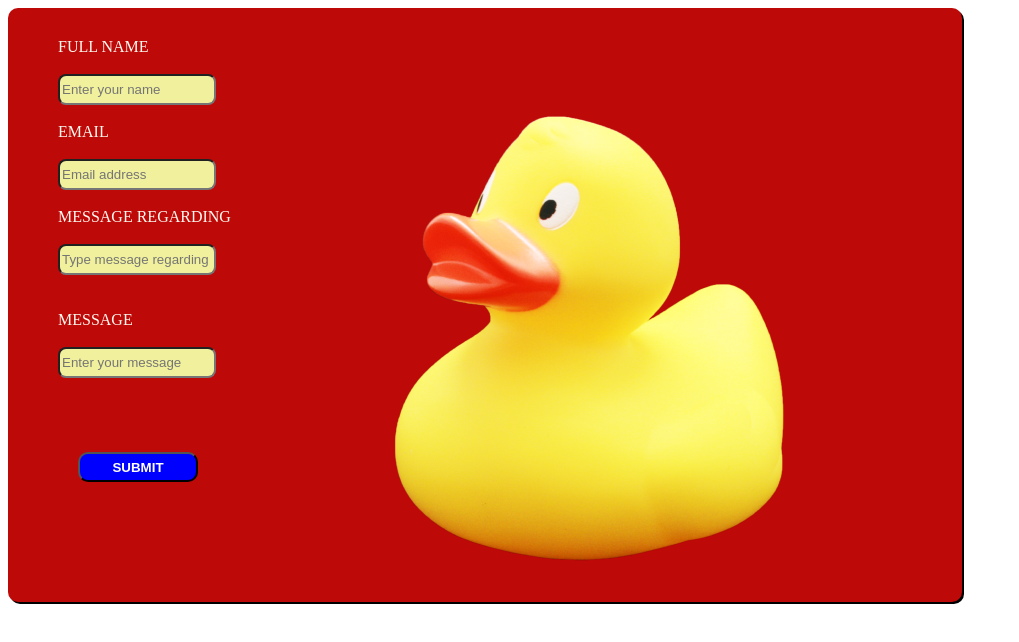
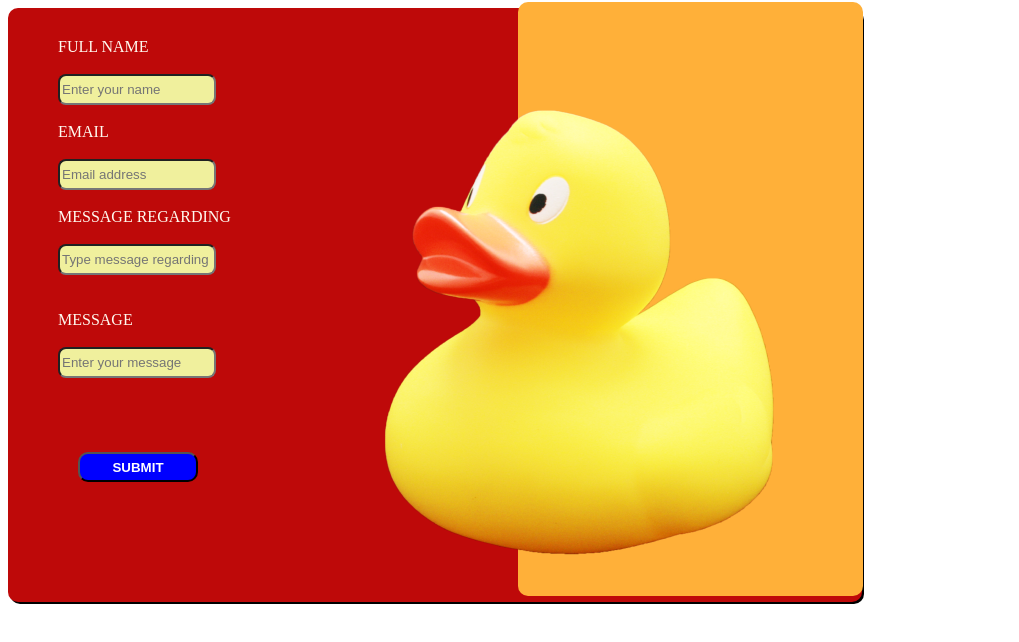
Before and after one commit to nikita150187/form_duck_7asgn, a plain HTML site: page form.html in a window 1280 px wide. Shown: the top 642 px of the page, without its empty margins (0-1019 px from the left). Drawn offline with Linux system fonts and the light colour scheme.

Commit message:
added rectangle in code

```diff
--- a/form.css
+++ b/form.css
@@ -1,5 +1,5 @@
 .card_container {
-    width: 954px;
+    width: 854px;
     height: 594px;
     background-color: #BE0909;
     box-shadow:2px 2px  black;
@@ -35,11 +35,20 @@
     height: 30px;
     border-radius: 10px;
 }
+#rectangle{
+    width:200px;
+    height:100px;
+    background:blue;
+    width: 345px;
+    height: 594px;
+    position: relative;
+    left: 510px;
+    top: -430px;
+    border-radius: 10px;
+    background-color: #FFB039;
+}
 
 .duck-img {
     position: relative;
-    left: 250px;
-    top: -400px;
-
-
-}
+    left: 240px;
+    top: -1000px;}
--- a/form.html
+++ b/form.html
@@ -18,8 +18,10 @@
         <label for="message" class="label">MESSAGE</label><br>
         <input type="message" name="message" id="message" class="input-field" placeholder="Enter your message"><br><br><br>
         <button type="submit" class="button">SUBMIT</button>
+        <div id="rectangle"></div>
         <div class="duck-img">
             <img src="images/duck.png" alt="Yellow duck">
+
         </div>
     </form>
     </main>
```
